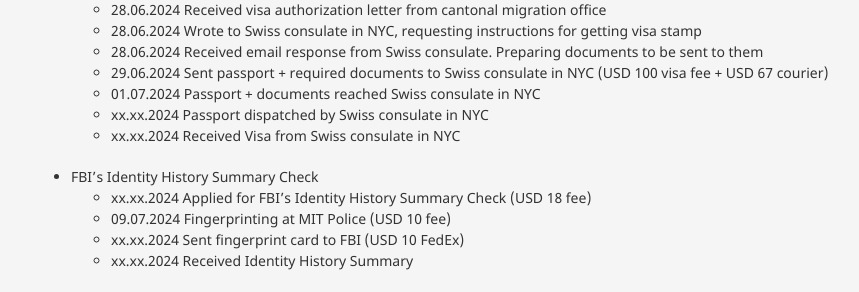
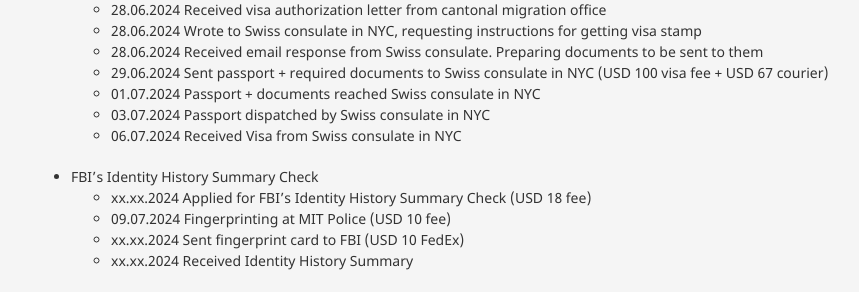
Before and after one commit to neeravkarani/personal, a Jekyll site: the page built from _posts/visa/2024-06-20-switzerland-work-visa.md, in a window 1280 px wide and 900 px high, scrolled down 2728 px. Shown: the part 155-447 px from the top of the window, without its empty margins (179-1038 px from the left). Built offline with Jekyll 4.4.1, drawn with Linux system fonts in a browser that asks for light colours.

Commit message:
updated swiss visa dates

```diff
--- a/_posts/visa/2024-06-20-switzerland-work-visa.md
+++ b/_posts/visa/2024-06-20-switzerland-work-visa.md
@@ -117,8 +117,8 @@ The Migration Office of the Canton of Zurich, based on Article 40 of the Federal
     - 28.06.2024 Received email response from Swiss consulate. Preparing documents to be sent to them
     - 29.06.2024 Sent passport + required documents to Swiss consulate in NYC (USD 100 visa fee + USD 67 courier)
     - 01.07.2024 Passport + documents reached Swiss consulate in NYC
-    - xx.xx.2024 Passport dispatched by Swiss consulate in NYC
-    - xx.xx.2024 Received Visa from Swiss consulate in NYC
+    - 03.07.2024 Passport dispatched by Swiss consulate in NYC
+    - 06.07.2024 Received Visa from Swiss consulate in NYC
  - FBI's Identity History Summary Check
     - xx.xx.2024 Applied for FBI's Identity History Summary Check (USD 18 fee)
     - 09.07.2024 Fingerprinting at MIT Police (USD 10 fee)
```
